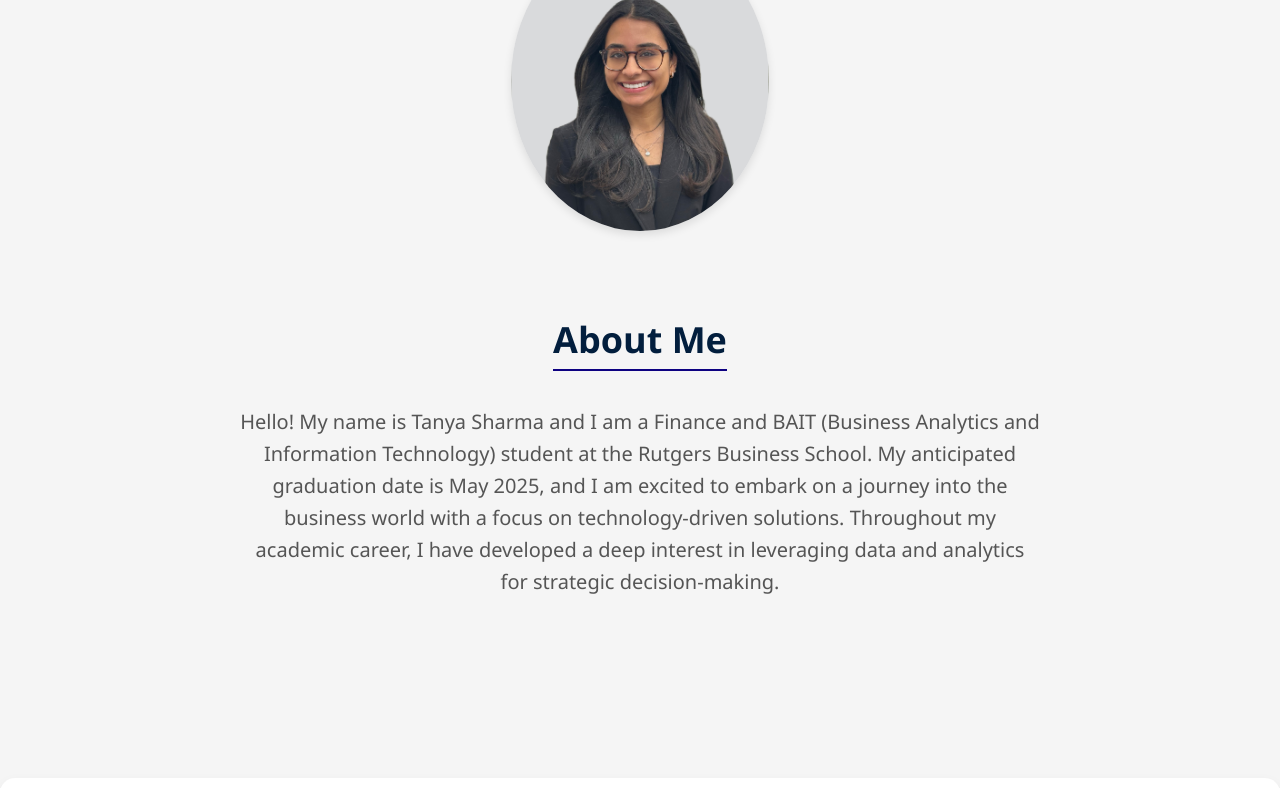
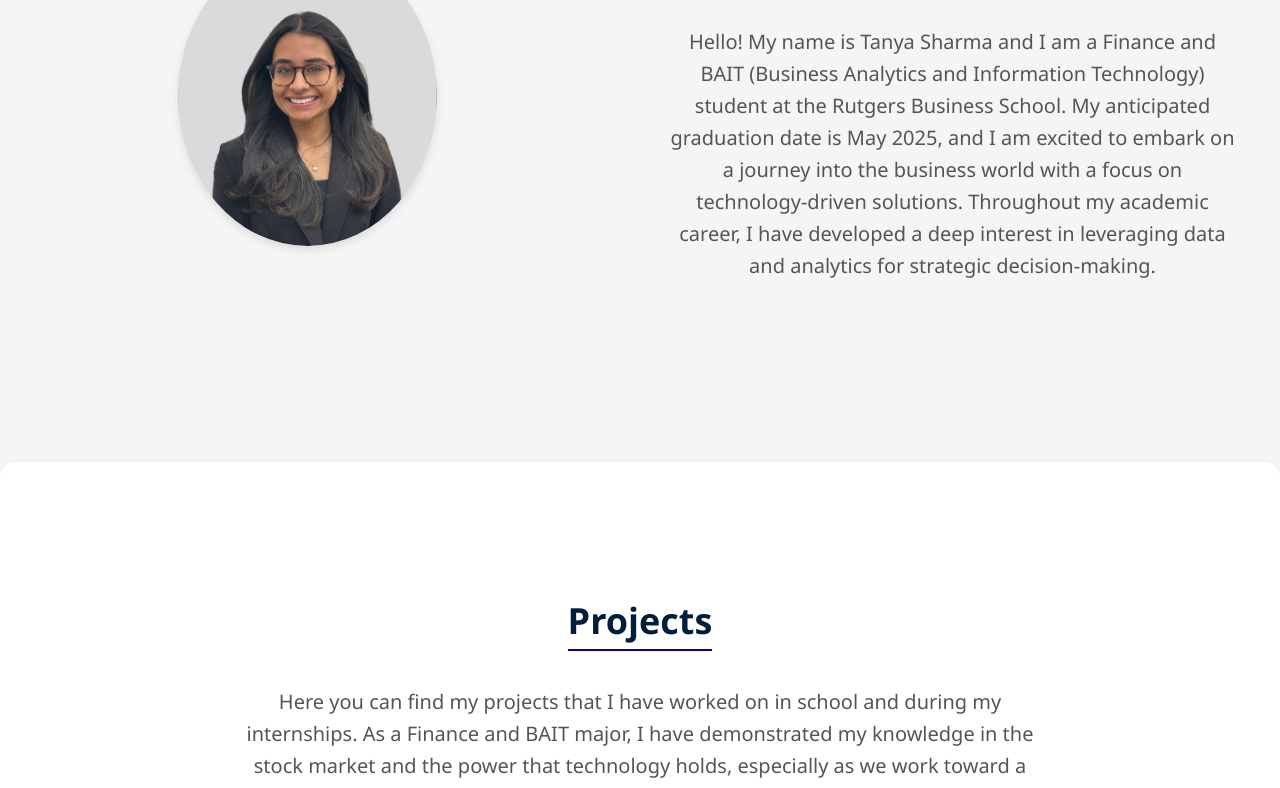
Before and after one commit to tsharma924/tsharma924.github.io, a plain HTML site: page index.html in a window 1280 px wide. Shown: the part 475-1263 px from the top of the page. Drawn offline with Linux system fonts and the light colour scheme.

Commit message:
position of image

```diff
--- a/style.css
+++ b/style.css
@@ -1,3 +1,50 @@
+
+
+#about {
+    display: flex;
+    flex-direction: row; /* Align items horizontally */
+    align-items: center;
+    justify-content: space-between;
+    padding: 120px 20px;
+    gap: 50px; /* Space between image and content */
+}
+
+.image {
+    flex: 1;
+    max-width: 400px; /* Adjusted width to fit better next to the content */
+    min-width: 300px;
+    height: auto;
+    display: flex;
+    justify-content: center;
+    align-items: center;
+}
+
+.image img {
+    max-width: 100%; /* Ensure the image fits within its container */
+    border-radius: 50%;
+    box-shadow: 0px 4px 8px rgba(0, 0, 0, 0.1);
+}
+
+.content {
+    flex: 2; /* Adjusted to take more space than the image */
+    font-size: 20px;
+    max-width: 800px;
+    padding: 20px;
+}
+
+.content h2 {
+    font-size: 36px;
+    color: #021e3d;
+    margin-bottom: 15px;
+    border-bottom: 2px solid #0d0181;
+    display: inline-block;
+}
+
+.content p {
+    font-size: 18px;
+    color: #555;
+    text-align: justify;
+}
 
 body {
     font-family: 'Segoe UI', Tahoma, Geneva, Verdana, sans-serif;
@@ -12,7 +59,7 @@ h1 {
     font-size: 60px;
     text-align: center;
     color: #2C3E50;
-    margin-top: 150px;
+    margin-top: 100px;
     letter-spacing: 2px;
 }
 
@@ -83,7 +130,7 @@ section {
     display: flex;
     justify-content: center;
     align-items: center;
-
+    margin-top: -30px;
 
 }
 
```
